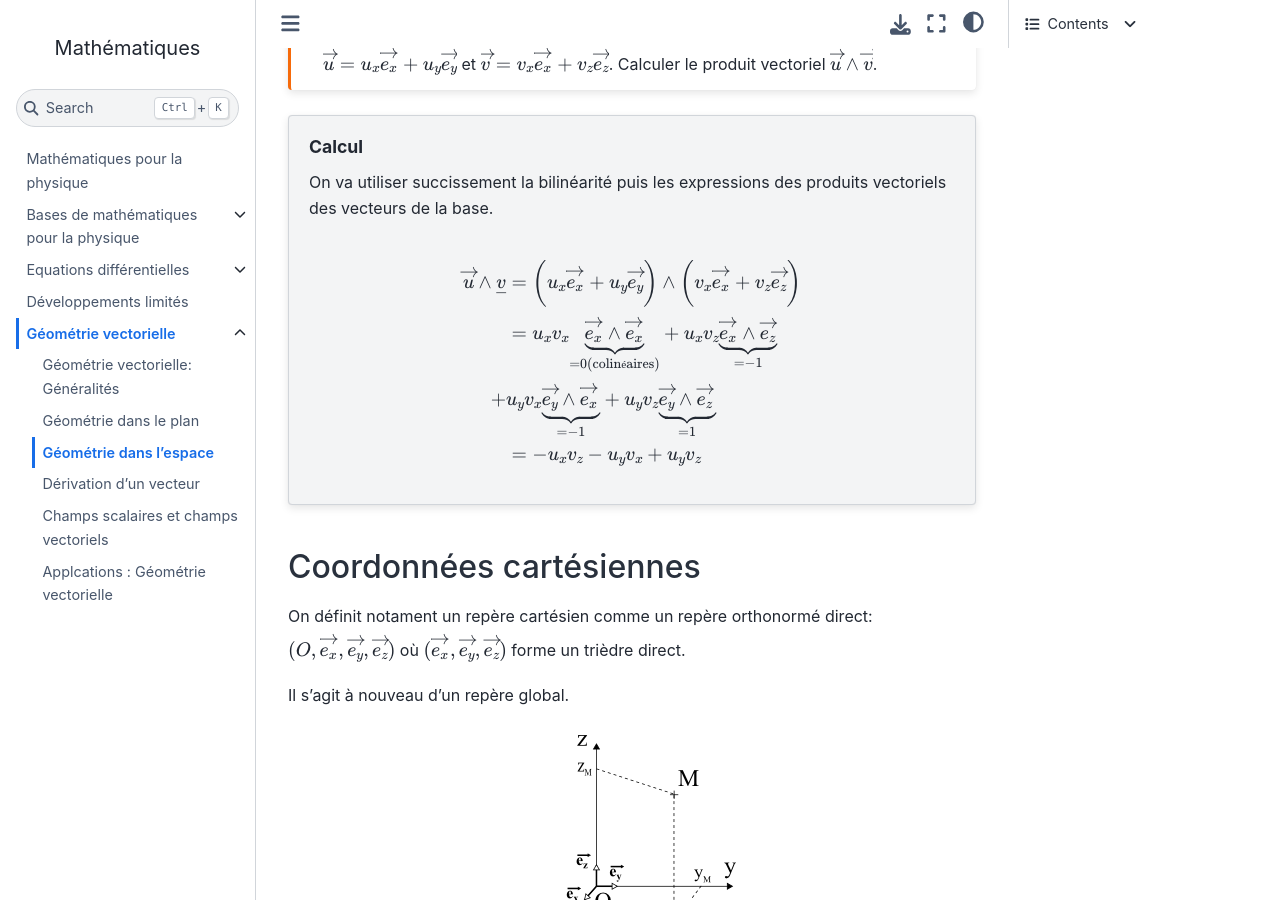
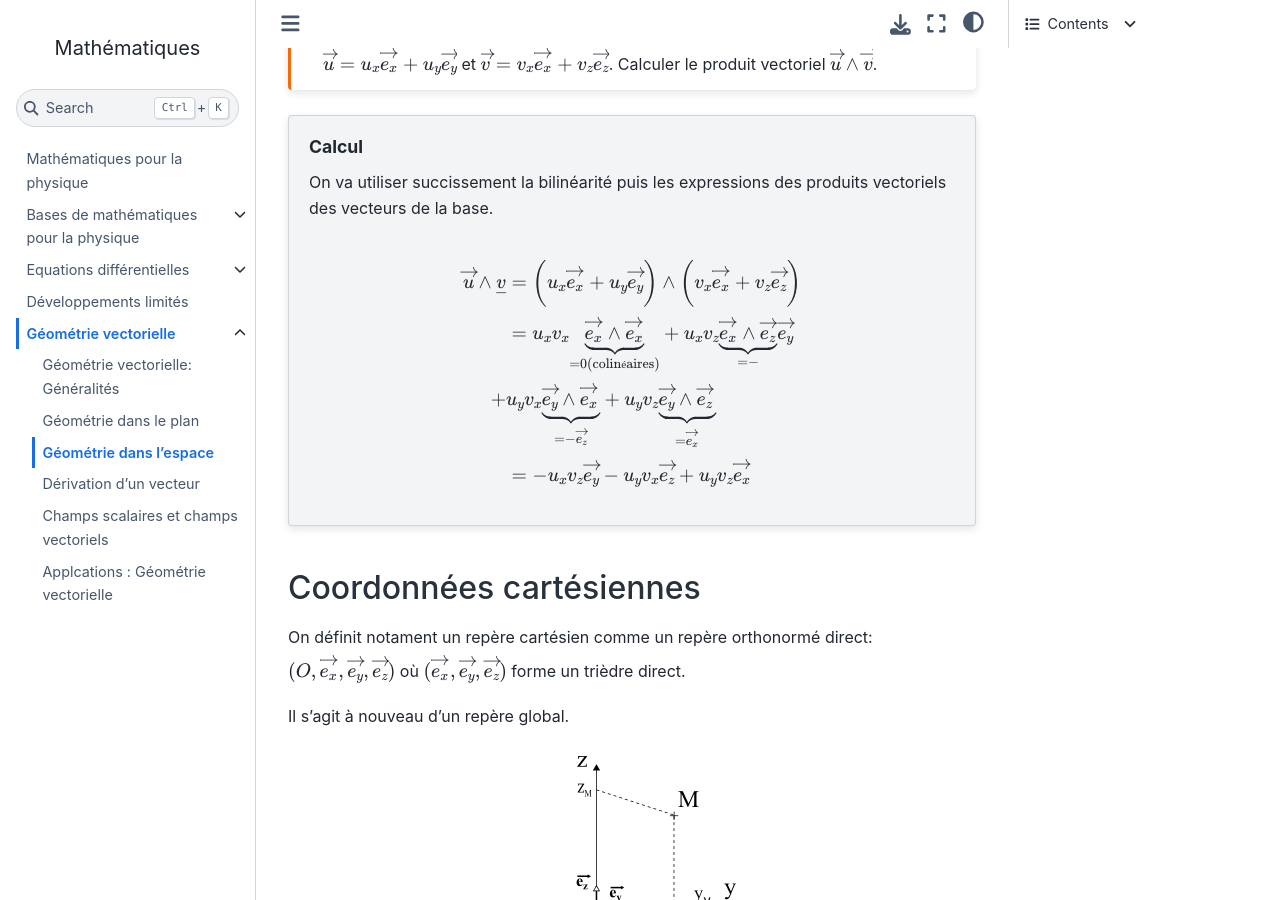
Before and after one commit to pcsi3physiquestan/math_sources, a Jupyter Book: the page built from notebook/geom_espace.md, in a window 1280 px wide and 900 px high, scrolled down 3193 px. Built offline with Jupyter Book 1.0.4 settings and Sphinx 7.4.7 and the Sphinx Book theme 1.1.4, drawn with Linux system fonts in a browser that asks for light colours.

Commit message:
Mise à jour automatique

`````diff
--- a/notebook/geom_espace.md
+++ b/notebook/geom_espace.md
@@ -101,9 +101,9 @@ On va utiliser succissement la bilinéarité puis les expressions des produits v
 
 \begin{align*}
 	\overrightarrow{u} \wedge \underline{v} &= \left(u_x \overrightarrow{e_x} + u_y \overrightarrow{e_y}\right) \wedge \left(v_x \overrightarrow{e_x} + v_z \overrightarrow{e_z}\right)\\
-	&= u_x v_x \underbrace{\overrightarrow{e_x} \wedge \overrightarrow{e_x}}_{= 0 \textrm{(colinéaires)}} + u_x v_z \underbrace{\overrightarrow{e_x} \wedge \overrightarrow{e_z}}_{= -1} \\
-	+& u_y v_x \underbrace{\overrightarrow{e_y} \wedge \overrightarrow{e_x}}_{= -1} + u_y v_z \underbrace{\overrightarrow{e_y} \wedge \overrightarrow{e_z}}_{= 1}\\
-	&= - u_x v_z - u_y v_x + u_y v_z
+	&= u_x v_x \underbrace{\overrightarrow{e_x} \wedge \overrightarrow{e_x}}_{= 0 \textrm{(colinéaires)}} + u_x v_z \underbrace{\overrightarrow{e_x} \wedge \overrightarrow{e_z}}_{= -}\overrightarrow{e_y} \\
+	+& u_y v_x \underbrace{\overrightarrow{e_y} \wedge \overrightarrow{e_x}}_{= -\overrightarrow{e_z}} + u_y v_z \underbrace{\overrightarrow{e_y} \wedge \overrightarrow{e_z}}_{= \overrightarrow{e_x}}\\
+	&= - u_x v_z \overrightarrow{e_y}- u_y v_x \overrightarrow{e_z} + u_y v_z \overrightarrow{e_x}
 \end{align*}
 ````
 
`````
